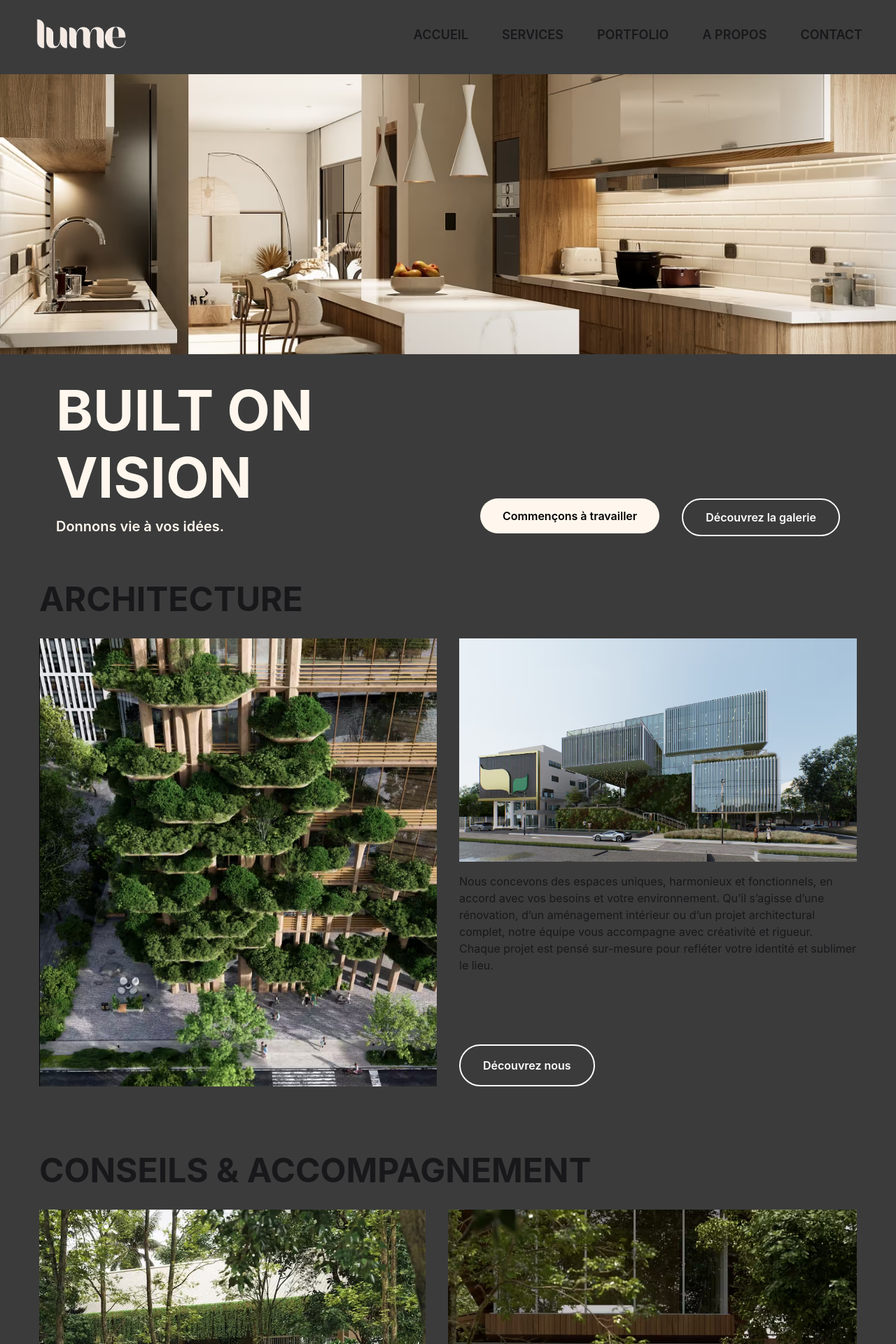
After one commit to BarbierTheo/test-lume, a PHP site: page /src/View/view-services.php in a window 1280 px wide. The commit adds this page. Shown: the top 1920 px of the page at 70% size. Run offline with PHP 8.4, Linux system fonts and the light colour scheme; style sheets or scripts are compiled from the project's sources.

Commit message:
page services

```diff
--- a/public/css/style.css
+++ b/public/css/style.css
@@ -119,3 +119,16 @@
   opacity: 0;
   width: 0;
 }
+
+
+.btn-principal {
+  @apply !bg-orange-50 text-black font-semibold rounded-full py-4 px-8 w-fit hover:!bg-zinc-300 transition-all duration-300;
+}
+
+.btn-secondaire {
+  @apply border-2 border-white text-white font-semibold rounded-full py-4 px-8 w-fit hover:!bg-zinc-100/10 transition-all duration-300;
+}
+
+.title1 {
+  @apply text-3xl lg:text-5xl uppercase font-bold;
+}
--- /dev/null
+++ b/public/src/View/view-services.php
@@ -0,0 +1,84 @@
+<?php include_once "../../templates/head.php" ?>
+
+<?php include_once "../../loader.php" ?>
+<?php include_once "../../templates/menu.php" ?>
+
+<section class="min-h-[100vh] w-screen flex flex-col justify-center items-center gap-8">
+    <div class="min-h-[5vh]">
+    </div>
+    <img src="../../img/services/hero1.avif" alt="" class="w-screen !h-[50vh] object-cover object-center">
+
+    <div class="flex flex-col text-orange-50 w-full gap-4 px-4 lg:px-20">
+        <div class="flex flex-col lg:flex-row gap-8 lg:gap:0 ">
+            <div class="lg:w-[50%] flex flex-col justify-between gap-2">
+                <span class="text-3xl lg:text-[5rem] font-bold">BUILT ON VISION</span>
+                <div class="flex flex-col text-md lg:text-xl font-semibold">
+                    <span>Donnons vie à vos idées.</span>
+                </div>
+            </div>
+
+            <div class="lg:w-[50%] flex flex-col justify-end gap-8 lg:gap-0">
+                <div class="flex flex-col md:flex-row gap-2 lg:gap-8 items-center lg:items-start w-full justify-end">
+                    <a href="" class="btn-principal">Commençons à travailler</a>
+                    <a href="" class="btn-secondaire">Découvrez la galerie</a>
+                </div>
+            </div>
+        </div>
+    </div>
+</section>
+
+<main class="lg:max-w-[1200px] px-4 lg:mx-auto flex flex-col gap-24 mt-8 mb-32">
+
+    <section class="min-h-[80vh] flex flex-col justify-center items-center gap-4">
+        <div class="flex flex-col gap-8">
+            <h2 class="title1">Architecture</h2>
+            <div class="flex flex-col lg:flex-row w-full gap-4 lg:gap-8 justify-center items-center">
+                <img src="../../img/services/services2.1.avif" alt="" class="lg:w-[50%] max-h-[40rem] w-full object-cover object-center">
+                <div class="flex flex-col leading-6 justify-between gap-8 lg:w-[50%] lg:min-h-[40rem]">
+                    <div class="flex flex-col gap-4">
+                        <img src="../../img/services/services2.2.avif" alt="" class="hidden lg:flex">
+                        <span>Nous concevons des espaces uniques, harmonieux et fonctionnels, en accord avec vos besoins et votre environnement. Qu’il s’agisse d’une rénovation, d’un aménagement intérieur ou d’un projet architectural complet, notre équipe vous accompagne avec créativité et rigueur. Chaque projet est pensé sur-mesure pour refléter votre identité et sublimer le lieu.</span>
+                    </div>
+                    <a href="" class="btn-secondaire">Découvrez nous</a>
+                </div>
+            </div>
+        </div>
+    </section>
+
+    <section class="min-h-[80vh] flex flex-col justify-center items-center gap-4">
+        <div class="flex flex-col gap-8">
+            <h2 class="title1">Conseils & accompagnement</h2>
+            <div class="flex flex-col lg:flex-row w-full gap-4 lg:gap-8 justify-center items-center">
+                <div class="flex flex-col leading-6 justify-between gap-8 lg:w-[50%] lg:min-h-[40rem]">
+                    <div class="flex flex-col gap-4">
+                        <img src="../../img/services/services1_2.avif" alt="" class="hidden lg:flex">
+                        <span>De la première idée jusqu’à la concrétisation de votre projet, nous sommes à vos côtés pour vous guider. Études de faisabilité, choix des matériaux, démarches administratives : nous vous aidons à prendre les bonnes décisions à chaque étape. Notre mission : vous apporter une expertise fiable et rassurante, pour une expérience fluide et sereine.</span>
+                    </div>
+                    <a href="" class="btn-secondaire self-end">Travaillons ensemble</a>
+                </div>
+                <img src="../../img/services/service1_1.avif" alt="" class="lg:w-[50%] h-[40rem] w-full object-cover object-center">
+            </div>
+        </div>
+    </section>
+
+    <section class="min-h-[80vh] flex flex-col justify-center items-center gap-4">
+        <div class="flex flex-col gap-8">
+            <h2 class="title1">Rendus & visuels 3D</h2>
+            <div class="flex flex-col lg:flex-row w-full gap-4 lg:gap-8 justify-center items-center">
+                <img src="../../img/services/kitchen3.avif" alt="" class="lg:w-[50%] max-h-[40rem] w-full object-cover object-center">
+                <div class="flex flex-col leading-6 justify-between gap-8 lg:w-[50%] lg:min-h-[40rem]">
+                    <span>Nous donnons vie à vos projets avant même leur réalisation grâce à des visuels 3D immersifs et détaillés. Ces rendus permettent de mieux se projeter, de visualiser les volumes, les ambiances et les matériaux, et de valider les choix esthétiques. Une véritable valeur ajoutée pour imaginer et affiner chaque détail en toute confiance.</span>
+                    <div class="flex flex-col gap-4">
+                        <a href="" class="btn-secondaire">Découvrez la galerie</a>
+                        <img src="../../img/services/kitchen1.avif" alt="" class="hidden lg:flex">
+                    </div>
+                </div>
+            </div>
+        </div>
+    </section>
+
+</main>
+
+
+<?php include_once "../../templates/footer.php" ?>
+<?php include_once "../../templates/end.php" ?>
--- a/public/templates/end.php
+++ b/public/templates/end.php
@@ -1,6 +1,6 @@
 <script src="https://cdn.jsdelivr.net/npm/swiper@11/swiper-bundle.min.js"></script>
-<script type="module" src="../js/scriptmenucarousel.js"></script>
-<script type="module" src="../js/loader.js"></script>
+<script type="module" src="../../js/scriptmenucarousel.js"></script>
+<script type="module" src="../../js/loader.js"></script>
 </body>
 
 </html>
--- a/public/templates/head.php
+++ b/public/templates/head.php
@@ -5,13 +5,13 @@
     <meta charset="UTF-8">
     <meta name="viewport" content="width=device-width, initial-scale=1.0">
     <title>Lume</title>
-    <link rel="stylesheet" href="../css/normalize.css">
+    <link rel="stylesheet" href="../../css/normalize.css">
     <!-- npx @tailwindcss/cli -i ./public/css/style.css -o ./public/css/tailwind.css --watch -->
     <link
         rel="stylesheet"
         href="https://cdn.jsdelivr.net/npm/swiper@11/swiper-bundle.min.css" />
-    <link rel="stylesheet" href="../css/style.css">
-    <link rel="stylesheet" href="../css/tailwind.css">
+    <link rel="stylesheet" href="../../css/style.css">
+    <link rel="stylesheet" href="../../css/tailwind.css">
     <link rel="stylesheet" href="https://unicons.iconscout.com/release/v4.0.8/css/line.css">
 
 </head>
--- a/public/templates/menu.php
+++ b/public/templates/menu.php
@@ -36,24 +36,25 @@
 <header class="navbar fixed z-20 flex justify-between p-4 items-center">
 
     <div class="">
-        <a href="/index.php" class="logo pt-6 h-full"> <img src="../img/testlogo.png" alt="" class="ml-6 w-32 lg:w-38 self-center"></a>
+        <a href="/index.php" class="logo pt-6 h-full"> <img src="../../img/testlogo.png" alt="" class="ml-6 w-32 lg:w-38 self-center"></a>
     </div>
 
     <div class="hidden lg:flex">
         <ul class="menu menu-horizontal px-1 mr-4 flex xl:gap-6 text-lg uppercase font-semibold">
             <li><a href="/index.php">Accueil</a></li>
             <li>
-                <div class="dropdown dropdown-center">
+                <!-- <div class="dropdown dropdown-center">
                     <label tabindex="0" class="">Services</label>
                     <ul tabindex="0" class="menu dropdown-content p-2 w-60 bg-stone-800/50">
                         <li><a>Architecture</a></li>
                         <li><a>Conseils & Accompagnements</a></li>
                         <li><a>Rendus & Visuels 3D</a></li>
                     </ul>
-                </div>
+                </div> -->
+                <a href="/src/View/view-services.php">Services</a></li>
             </li>
             <li><a>Portfolio</a></li>
-            <li><a href="../templates/about.php">A propos</a></li>
+            <li><a href="/src/View/view-about.php">A propos</a></li>
             <li><a href="index.php#contact">Contact</a></li>
         </ul>
     </div>
@@ -66,17 +67,18 @@
                 </svg>
             </label>
             <ul tabindex="0" class="menu dropdown-content p-2 w-80 bg-zinc-950/90">
-                <li class="p-2"><a>Accueil</a></li>
+                <li class="p-2"><a href="/index.php">Accueil</a></li>
                 <li class="p-2">
-                    <button class="button" id="servicesMenu">Services</button>
+                    <!-- <button class="button" id="servicesMenu">Services</button>
                     <div class="flex-col gap-4 items-start px-4 hidden" id="showServices">
                         <a href="">Architecture</a>
                         <a href="">Conseils & Accompagnements</a>
                         <a href="">Rendus & Visuels 3D</a>
-                    </div>
+                    </div> -->
+                    <a href="/src/View/view-services.php">Services</a>
                 </li>
                 <li class="p-2"><a>Portfolio</a></li>
-                <li class="p-2"><a>A propos</a></li>
+                <li class="p-2"><a a href="/src/View/view-about.php">A propos</a></li>
                 <li class="p-2"><a href="index.php#contact">Contact</a></li>
             </ul>
         </div>
```
Also changed, not shown: public/index.php (+6 -6 lines), public/src/View/view-about.php (added, +41 -0 lines), public/templates/about.php (deleted, +0 -35 lines), public/templates/carousel.php (+5 -5 lines), public/css/tailwind.css, public/img/about/Urban_Competition.avif (added), public/img/services/hero1.avif (added), public/img/services/kitchen1.avif (added), public/img/services/kitchen3.avif (added), public/img/services/service1_1.avif (added), public/img/services/services1_2.avif (added), public/img/services/services2.1.avif (added), public/img/services/services2.2.avif (added).
